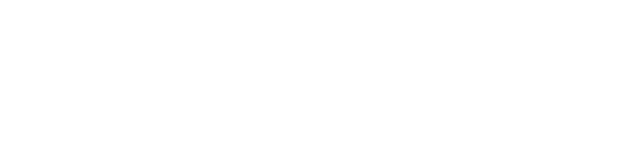
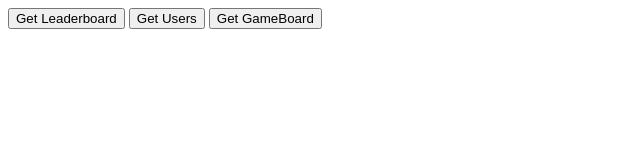
Before and after one commit to afrisone/TicTacToe, a website: page client/index.html in a window 1280 px wide. Shown: the whole page, without its empty margins (0-640 px from the left). Drawn offline with Linux system fonts and the light colour scheme.

Commit message:
add buttons to hit WS

```diff
--- a/client/index.html
+++ b/client/index.html
@@ -3,6 +3,9 @@
     </head>
 
     <body>
+        <button onclick="getLeaderboard()">Get Leaderboard</button>
+        <button onclick="getUsers()">Get Users</button>
+        <button onclick="getGameBoard()">Get GameBoard</button>
     </body>
     <script src="./index.js"></script>
 </html>
--- a/client/index.js
+++ b/client/index.js
@@ -12,6 +12,10 @@ function getUsers() {
     return sendToServer("getUsers")
 }
 
+function getGameBoard() {
+    return sendToServer("getGameBoard")
+}
+
 socket.addEventListener('message', (event) => {
     console.log(`Message from server: ${event.data}`)
 })
```
